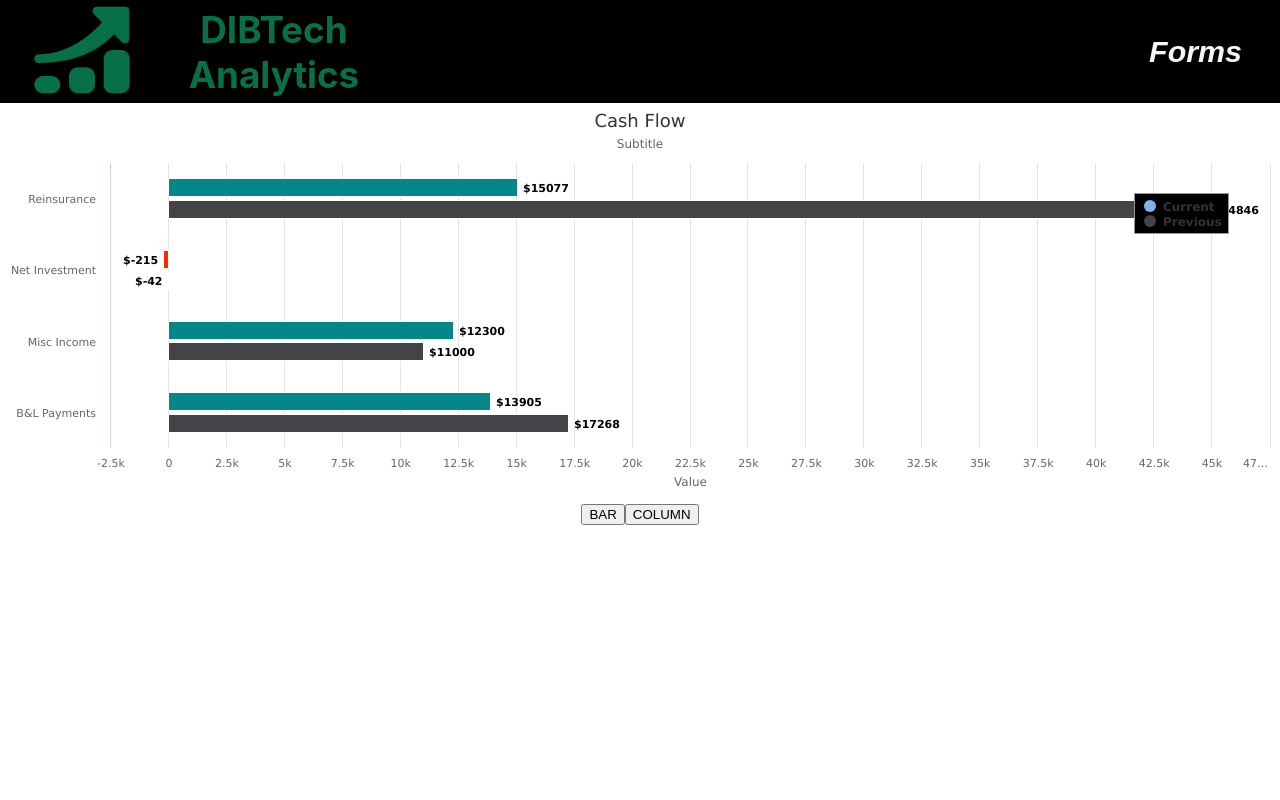
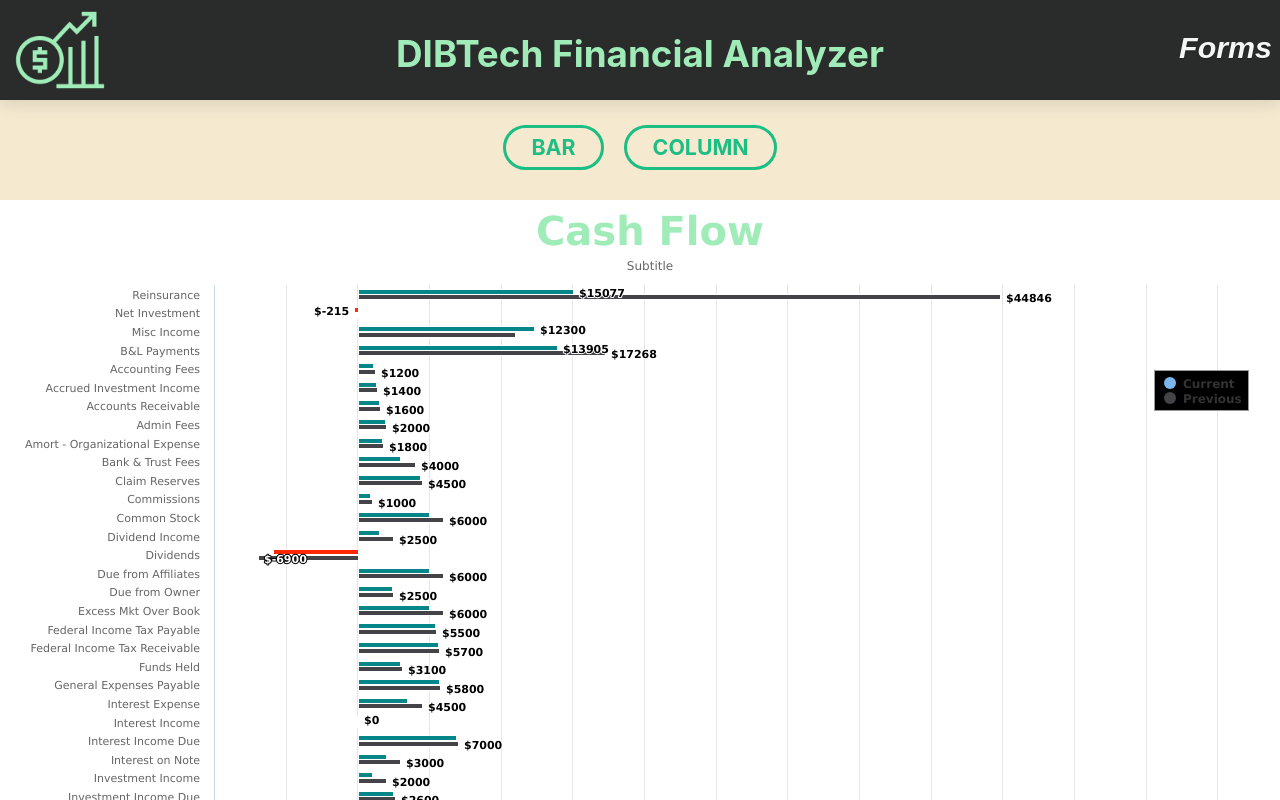
Before and after one commit to Davila-Israel96/ERP-Project, a React (Create React App) app: page / in a window 1280 px wide. Shown: the top 800 px of the page. Built offline with nearby package versions, Linux system fonts and the light colour scheme.

Commit message:
added loads of styling

```diff
--- a/src/App.css
+++ b/src/App.css
@@ -1,16 +1,20 @@
-.App {
-	text-align: center;
-}
-
-.App-logo {
-	height: 40vmin;
-	pointer-events: none;
+:root {
+	/* variables used often */
+	/* color palette */
+	--custom-green: rgb(159, 236, 185);
+	--custom-beige: #f5e9d0;
+	--custom-tan: #97a592;
+	--custom-gray: #797a7e;
+	--custom-black: #2a2b2b;
 }
 
 @media (prefers-reduced-motion: no-preference) {
 	.App-logo {
 		animation: App-logo-spin infinite 20s linear;
 	}
+}
+.App {
+	background-color: var(--custom-beige);
 }
 
 .App-header {
@@ -31,43 +35,90 @@
 ul {
 	list-style-type: none;
 }
+.btn-container {
+	text-align: center;
+	margin-top: 20px;
+}
 
+button {
+	display: inline-block;
+	font-family: -apple-system, BlinkMacSystemFont, "Segoe UI", "Roboto", "Oxygen",
+		"Ubuntu", "Cantarell", "Fira Sans", "Droid Sans", "Helvetica Neue",
+		sans-serif;
+	font-size: 16pt;
+	font-weight: 700;
+	text-decoration: none;
+
+	color: rgba(28, 190, 131, 1);
+	background-color: transparent;
+	border: 3px solid rgba(28, 190, 131, 1);
+	border-radius: 100px;
+
+	padding: 0.3em 1.2em;
+	margin: 5px 10px;
+
+	background-size: 200% 100%;
+	background-image: linear-gradient(
+		to right,
+		transparent 50%,
+		rgba(28, 190, 131, 1) 50%
+	);
+	transition: background-position 0.3s cubic-bezier(0.19, 1, 0.22, 1) 0.1s,
+		color 0.5s ease 0s, background-color 0.5s ease;
+}
+
+button:hover {
+	color: rgba(255, 255, 255, 1);
+	background-color: rgba(28, 190, 131, 1);
+	background-position: -100% 100%;
+}
 /* Navbar Styling */
 @media screen and (min-width: 800px) {
 	nav {
 		/* border-bottom: 5px solid white; */
 		box-shadow: 0 5px 15px rgba(0, 0, 0, 0.1);
-		background: black;
+		background: var(--custom-black);
+		justify-content: center;
+		margin: 0 auto;
 	}
 	.logo {
+		grid-area: "logo";
 		height: 13vh;
+		max-height: 100px;
+		margin-left: 10px;
 	}
 	.nav-center {
-		max-width: 1220px;
+		max-width: 100%;
 		max-height: 100px;
-		margin: 0 auto;
-		display: flex;
-		align-items: center;
-		justify-content: space-between;
-		padding: 0.1rem;
+		display: grid;
+		grid-template-rows: 1fr;
+		grid-template-columns: 1fr 2fr 1fr;
+		grid-template-areas: "logo" "title" "links";
 	}
 	.nav-header {
 		padding: 0;
 	}
+
 	.nav-title {
+		grid-area: "title";
+		max-height: 100px;
+		margin: 0 auto;
+		text-align: center;
+		justify-content: center;
 		justify-self: center;
-		text-align: center;
 	}
 	.navbar-heading {
-		color: #077046;
+		color: var(--custom-green);
 		font-size: 2.3rem;
+		text-align: center;
 	}
 	.nav-toggle {
 		display: none;
 	}
 	.links-container {
+		grid-area: "links";
 		height: auto !important;
-		width: 80%;
+		width: auto;
 	}
 	.links {
 		display: flex;
@@ -84,7 +135,7 @@ ul {
 		/* border-radius: 0.12em; */
 		box-sizing: border-box;
 		text-decoration: none;
-		font-family: 'Sitka Heading Bold', sans-serif;
+		font-family: "Sitka Heading Bold", sans-serif;
 		font-kerning: 0.5px;
 		font-size: 1.9rem;
 		font-weight: 700;
@@ -112,6 +163,13 @@ ul {
 	padding-left: 1.5rem; */
 	}
 }
+/* homepage styling */
+.chart-container {
+	width: max-content;
+	margin: 25px auto auto auto;
+	text-align: center;
+	justify-content: center;
+}
 
 @keyframes App-logo-spin {
 	from {
--- a/src/App.js
+++ b/src/App.js
@@ -1,28 +1,30 @@
-import './App.css';
-import { useState } from 'react';
-import { Routes, Route } from 'react-router-dom';
-import Navbar from './components/Navbar';
-import CashFlowChart from './components/CashFlowChart';
+import "./App.css";
+import { useState } from "react";
+import { Routes, Route } from "react-router-dom";
+import Navbar from "./components/Navbar";
+import CashFlowChart from "./components/CashFlowChart";
 // when using certain modules, they must be imported and initialized separately
 /**
  * @description: Main page for application, App will act as the foundation
  * for each type of chart, as well as the Home page for the application.
  */
 function App() {
-	const [chartType, setChartType] = useState('bar');
+	const [chartType, setChartType] = useState("bar");
 
 	return (
-		<div className='App'>
+		<div className="App">
 			<Navbar />
+			<div className="btn-container">
+				<button type="button" onClick={() => setChartType("bar")}>
+					BAR
+				</button>
+				<button type="button" onClick={() => setChartType("column")}>
+					COLUMN
+				</button>
+			</div>
 			<Routes>
-				<Route path='/' element={<CashFlowChart chartType={chartType} />} />
+				<Route path="/" element={<CashFlowChart chartType={chartType} />} />
 			</Routes>
-			<button type='button' onClick={() => setChartType('bar')}>
-				BAR
-			</button>
-			<button type='button' onClick={() => setChartType('column')}>
-				COLUMN
-			</button>
 		</div>
 	);
 }
--- a/src/components/CashFlowChart.js
+++ b/src/components/CashFlowChart.js
@@ -2,6 +2,7 @@ import { React, useState, useEffect } from "react";
 import Highcharts from "highcharts";
 import HighchartsReact from "highcharts-react-official";
 import { CashFlow } from "../data/CashFlow";
+
 function CashFlowChart({ chartType }) {
 	const [chartData, setChartData] = useState({});
 	const data = CashFlow;
@@ -27,12 +28,16 @@ function CashFlowChart({ chartType }) {
 		setChartData({
 			title: {
 				text: "Cash Flow",
+				style: { fontSize: "40px", color: "#9FECB9", fontWeight: "bold" },
 			},
 			subtitle: {
 				text: "Subtitle",
 			},
 			chart: {
 				type: chartType,
+				height: 1200,
+				width: 1300,
+				backgroundColor: "#ffffff",
 			},
 			xAxis: {
 				type: "category",
@@ -41,10 +46,9 @@ function CashFlowChart({ chartType }) {
 					text: null,
 				},
 				min: 0,
-				max: 3,
 			},
 			yAxis: {
-				min: -1000,
+				min: -10000,
 				title: {
 					text: "Value",
 				},
@@ -66,7 +70,7 @@ function CashFlowChart({ chartType }) {
 				align: "right",
 				verticalAlign: "top",
 				x: -40,
-				y: 80,
+				y: 160,
 				borderWidth: 1,
 				floating: true,
 				backgroundColor:
@@ -95,7 +99,7 @@ function CashFlowChart({ chartType }) {
 		});
 	}, [chartType]);
 	return (
-		<div>
+		<div className="chart-container">
 			<HighchartsReact highcharts={Highcharts} options={chartData} />
 		</div>
 	);
--- a/src/components/Navbar.js
+++ b/src/components/Navbar.js
@@ -1,20 +1,20 @@
-import React from 'react';
-import { Link } from 'react-router-dom';
+import React from "react";
+import { Link } from "react-router-dom";
 
 export const Navbar = () => {
 	return (
 		<nav>
-			<div className='nav-center'>
-				<div className='nav-header'>
-					<img className='logo' src='/dibLogo.png' alt='logo' />
+			<div className="nav-center">
+				<div className="nav-header">
+					<img className="logo" src="/logov2.png" alt="logo" />
 				</div>
-				<div className='nav-title'>
-					<h1 className='navbar-heading'>DIBTech Analytics</h1>
+				<div className="nav-title">
+					<h1 className="navbar-heading">DIBTech Financial Analyzer</h1>
 				</div>
-				<div className='links-container'>
-					<ul className='links'>
+				<div className="links-container">
+					<ul className="links">
 						<li>
-							<Link className='page-link' to='/forms'>
+							<Link className="page-link" to="/forms">
 								Forms
 							</Link>
 						</li>
```
Also changed, not shown: public/logov2.png (added), 1 other file (tests, documents, lock files or other folders).
